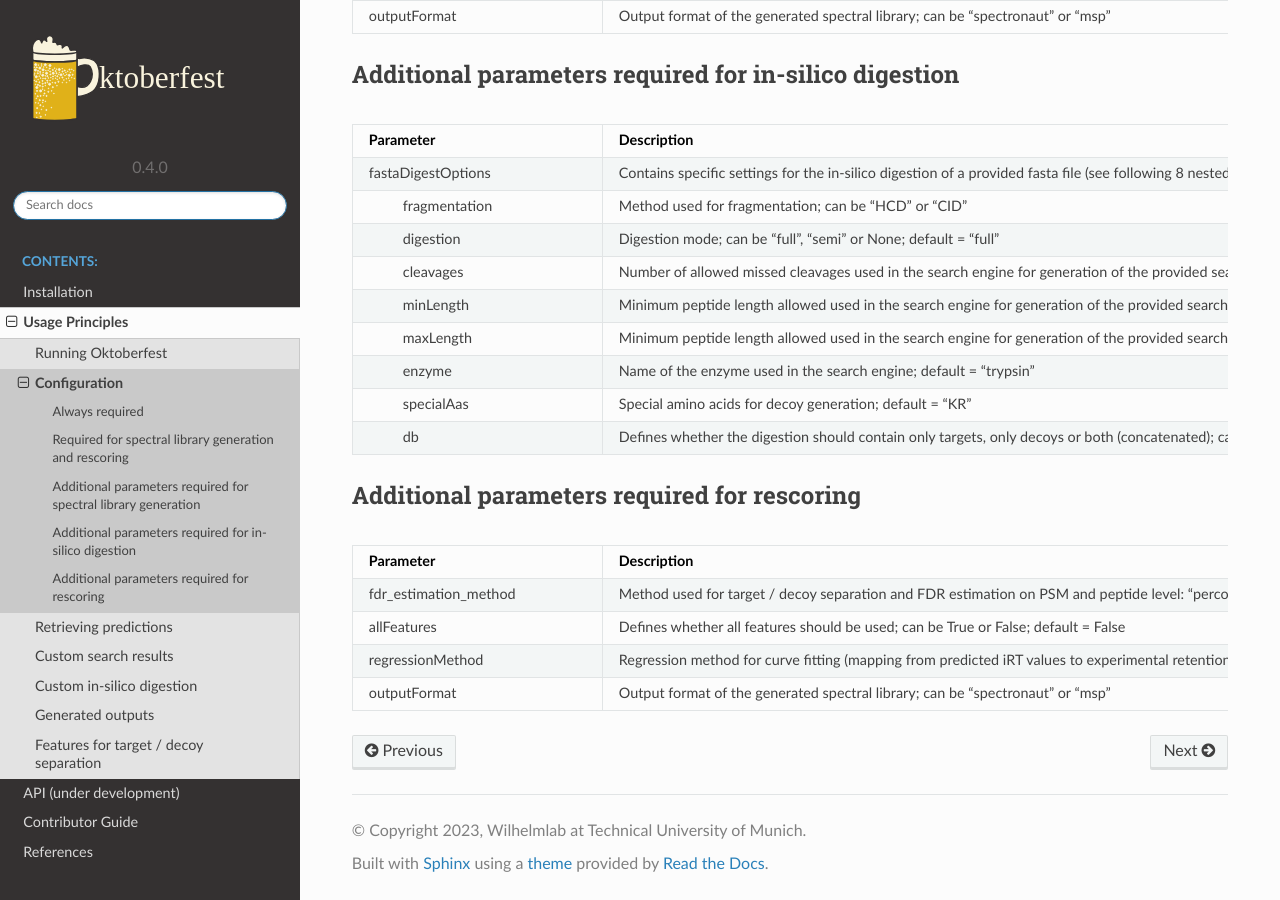
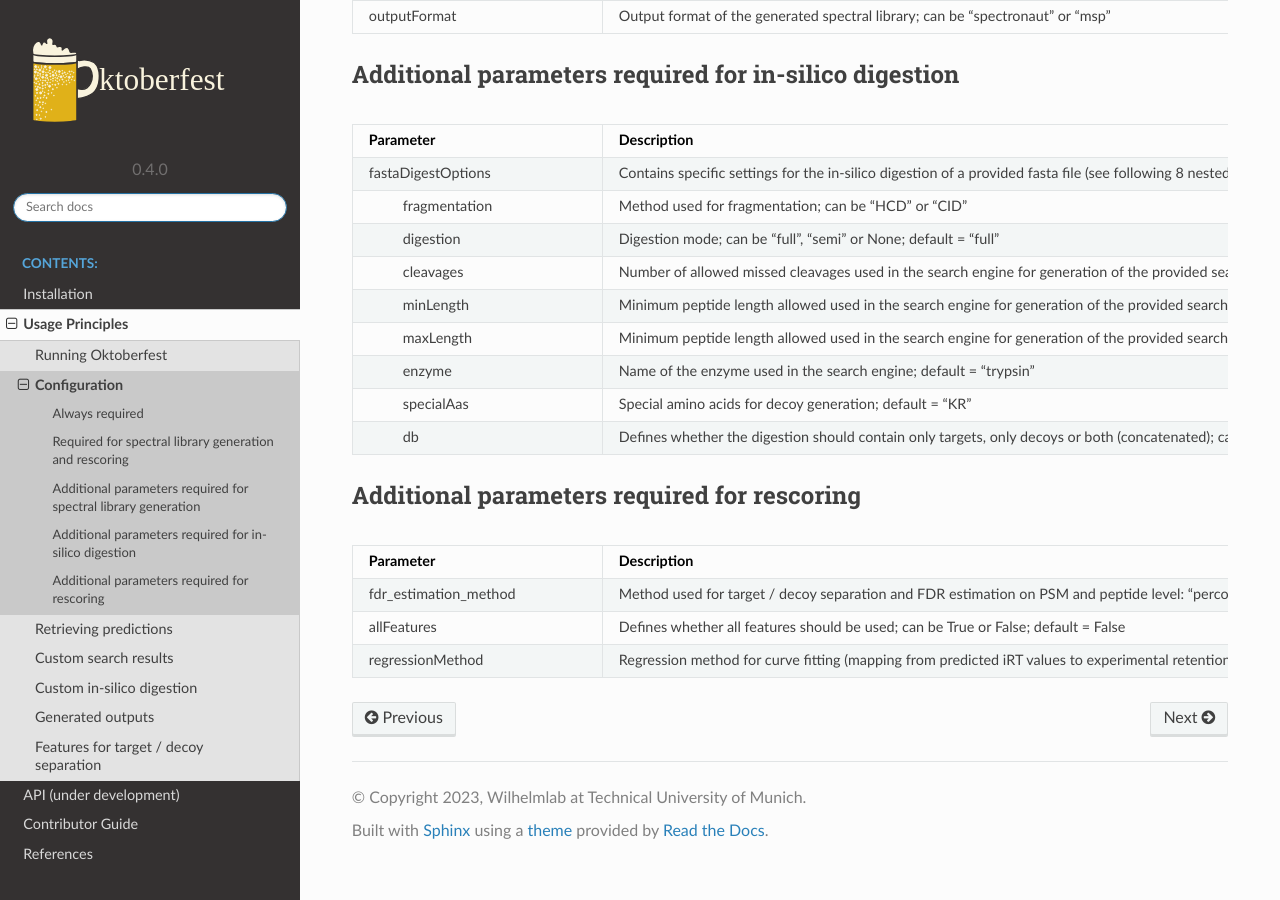
Before and after one commit to wilhelm-lab/oktoberfest, a Sphinx documentation site: the page built from docs/config.rst, in a window 1280 px wide and 900 px high, scrolled down 1215 px. Built offline with Sphinx 7.4.7 and the Read the Docs theme 2.0.0, drawn with Linux system fonts in a browser that asks for light colours.

Commit message:
rm additional outputFormat in rescoring part

```diff
--- a/docs/config.rst
+++ b/docs/config.rst
@@ -118,5 +118,3 @@ Additional parameters required for rescoring
    +----------------------------+----------------------------------------------------------------------------------------------------------------------------------------------------------------------------------+
    | regressionMethod           | Regression method for curve fitting (mapping from predicted iRT values to experimental retention times); can be "spline", "lowess", or "logistic"; default = "spline"            |
    +----------------------------+----------------------------------------------------------------------------------------------------------------------------------------------------------------------------------+
-   | outputFormat               | Output format of the generated spectral library; can be "spectronaut" or "msp"                                                                                                   |
-   +----------------------------+----------------------------------------------------------------------------------------------------------------------------------------------------------------------------------+
```
